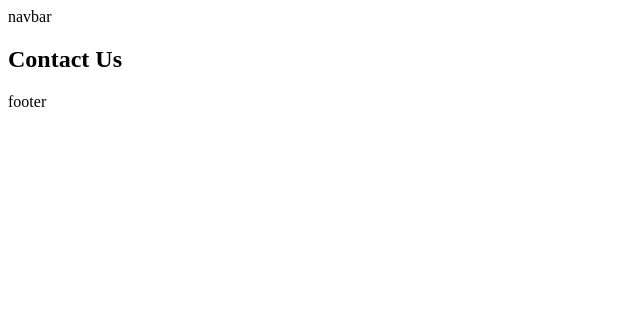
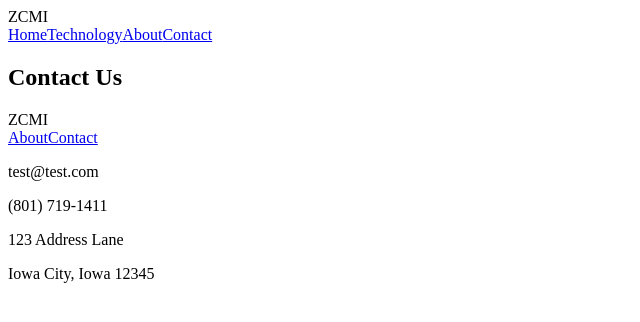
Before and after one commit to notacoham/zwicoat, a React (Vite) app: page /contact in a window 1280 px wide. Shown: the top 322 px of the page, without its empty margins (0-640 px from the left). Built offline with nearby package versions, Linux system fonts and the light colour scheme.

Commit message:
add initial component structure

```diff
--- a/index.html
+++ b/index.html
@@ -2,7 +2,7 @@
 <html lang="en">
   <head>
     <meta charset="UTF-8" />
-    <link rel="icon" type="image/svg+xml" href="/vite.svg" />
+    <link rel="icon" type="image/png" href="/public/favicon.png" />
     <meta name="viewport" content="width=device-width, initial-scale=1.0" />
     <title>ZCMI</title>
   </head>
--- /dev/null
+++ b/src/components/Footer.jsx
@@ -0,0 +1,28 @@
+import React from 'react';
+import { NavLink } from 'react-router-dom';
+
+const Footer = () => {
+  return (
+    <footer>
+      <div className="footer-center">
+        <span className="footer-logo">ZCMI</span>
+        <div className="footer-links">
+          <NavLink to="/about" className="footer-link">
+            About
+          </NavLink>
+          <NavLink to="/contact" className="footer-link">
+            Contact
+          </NavLink>
+        </div>
+        <div className="footer-info">
+          <p className="footer-contacts">test@test.com</p>
+          <p className="footer-contacts">(801) 719-1411</p>
+          <p className="footer-contacts">123 Address Lane</p>
+          <p className="footer-contacts">Iowa City, Iowa 12345</p>
+        </div>
+      </div>
+    </footer>
+  );
+};
+
+export default Footer;
--- /dev/null
+++ b/src/components/Navbar.jsx
@@ -0,0 +1,28 @@
+import React from 'react';
+import { NavLink } from 'react-router-dom';
+
+const Navbar = () => {
+  return (
+    <nav>
+      <div className="nav-center">
+        <span className="logo">ZCMI</span>
+        <div className="nav-links">
+          <NavLink to="/" className="nav-link">
+            Home
+          </NavLink>
+          <NavLink to="/technology" className="nav-link">
+            Technology
+          </NavLink>
+          <NavLink to="/about" className="nav-link">
+            About
+          </NavLink>
+          <NavLink to="/contact" className="nav-link">
+            Contact
+          </NavLink>
+        </div>
+      </div>
+    </nav>
+  );
+};
+
+export default Navbar;
--- a/src/pages/HomeLayout.jsx
+++ b/src/pages/HomeLayout.jsx
@@ -1,12 +1,14 @@
 import React from 'react';
 import { Outlet } from 'react-router-dom';
+import Navbar from '../components/Navbar';
+import Footer from '../components/Footer';
 
 const HomeLayout = () => {
   return (
     <div>
-      <nav>navbar</nav>
+      <Navbar />
       <Outlet />
-      <footer>footer</footer>
+      <Footer />
     </div>
   );
 };
```
Also changed, not shown: src/components/AboutCard.jsx (added, +19 -0 lines), src/components/ContactCard.jsx (added, +12 -0 lines), src/components/Hero.jsx (added, +19 -0 lines), src/components/Hydrogels.jsx (added, +19 -0 lines), src/components/InflammationInfo.jsx (added, +15 -0 lines), public/edited-logo.png (added), public/favicon.png (added).
